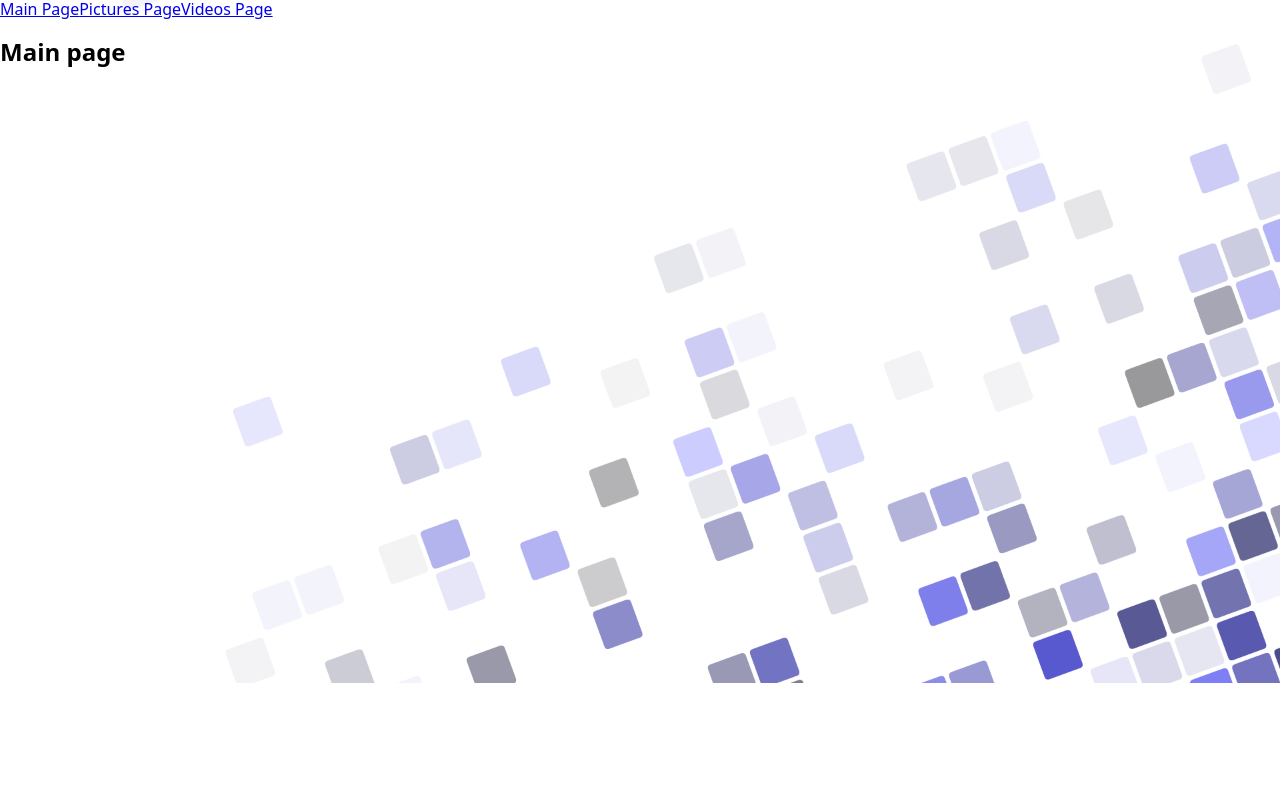
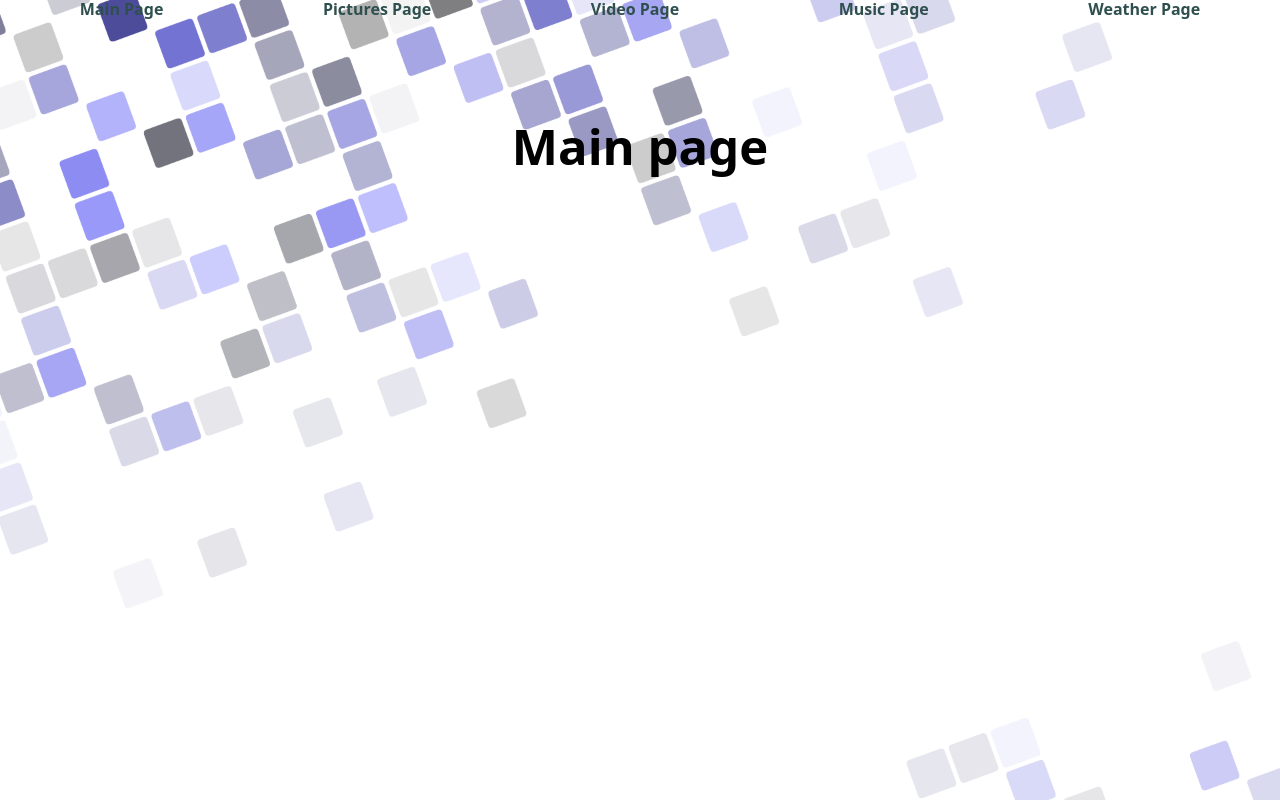
Before and after one commit to Balor1989/single-page-ts, a website built with Parcel: page src/index.html in a window 1280 px wide. Built offline with nearby package versions, Linux system fonts and the light colour scheme.

Commit message:
adds music page and weather page

```diff
--- a/src/main/page-template.ts
+++ b/src/main/page-template.ts
@@ -10,6 +10,7 @@ abstract class Page {
 
     protected createHeaderTitle(text: string) {
         const headerTitle = document.createElement("h1");
+        headerTitle.classList.add('hero-title')
         headerTitle.innerText = text;
         return headerTitle;
     }
--- a/src/pages/app.ts
+++ b/src/pages/app.ts
@@ -1,14 +1,18 @@
 import Page from '../main/page-template';
 import MainPage from './main';
 import PicturesPage from './pictures';
-import VideosPage from './videos';
+import MusicPage from './music';
+import VideoPage from './video';
+import WeatherPage from './weather';
 import Header from './header';
 import ErrorPage from './error';
 
 const enum PageNames {
     MainPage = 'main-page',
     PicturesPage = 'pictures-page',
-    VideosPage = 'videos-page'
+    VideoPage = 'video-page',
+    MusicPage = 'music-page',
+    WeatherPage = 'weather-page'
 };
 
 class App {
@@ -32,8 +36,14 @@ class App {
             case PageNames.PicturesPage:
                 page = new PicturesPage(idPage)
                 break
-            case PageNames.VideosPage:
-                page = new VideosPage(idPage)
+            case PageNames.MusicPage:
+                page = new MusicPage(idPage)
+                break
+            case PageNames.WeatherPage:
+                page = new WeatherPage(idPage)
+                break
+            case PageNames.VideoPage:
+                page = new VideoPage(idPage)
                 break
             default:
                 page = new ErrorPage(idPage, '404');
--- a/src/pages/header.ts
+++ b/src/pages/header.ts
@@ -10,8 +10,16 @@ const Buttons = [
     text: 'Pictures Page'
   },
   {
-    id: 'videos-page',
-    text: 'Videos Page'
+    id: 'video-page',
+    text: 'Video Page'
+    },
+  {
+    id: 'music-page',
+    text: 'Music Page'
+  },
+  {
+    id: 'weather-page',
+    text: 'Weather Page'
   }
 ];
 
--- /dev/null
+++ b/src/pages/music.ts
@@ -0,0 +1,17 @@
+import Page from "../main/page-template";
+
+class MusicPage extends Page {
+    static TextObject = {
+        MainTitle: "Music Page",
+    };
+
+    constructor(id: string) {
+        super(id);
+    }
+    render() {
+        const title = this.createHeaderTitle(MusicPage.TextObject.MainTitle)
+        this.container.append(title);
+        return this.container;
+    }
+}
+export default MusicPage;
--- a/src/pages/videos.ts
+++ b/src/pages/video.ts
@@ -1,8 +1,8 @@
 import Page from "../main/page-template";
 
-class VideosPage extends Page {
+class VideoPage extends Page {
     static TextObject = {
-        MainTitle: "Videos Page",
+        MainTitle: "Video Page",
     };
 
     constructor(id: string) {
@@ -11,9 +11,9 @@ class VideosPage extends Page {
     }
 
     render() {
-        const title = this.createHeaderTitle(VideosPage.TextObject.MainTitle);
+        const title = this.createHeaderTitle(VideoPage.TextObject.MainTitle);
         this.container.append(title);
         return this.container;
     }
 }
-export default VideosPage;
+export default VideoPage;
--- /dev/null
+++ b/src/pages/weather.ts
@@ -0,0 +1,17 @@
+import Page from "../main/page-template";
+
+class WeatherPage extends Page {
+    static TextObject = {
+        MainTitle: "Weather Page",
+    };
+
+    constructor(id: string) {
+        super(id);
+    }
+    render() {
+        const title = this.createHeaderTitle(WeatherPage.TextObject.MainTitle)
+        this.container.append(title)
+        return this.container;
+    }
+}
+export default WeatherPage;
--- a/src/sass/main.scss
+++ b/src/sass/main.scss
@@ -1,6 +1,21 @@
 body {
   background-image: url(../images/square-2721757.png);
-  background-repeat: no-repeat;
   background-size: cover;
-  background-position: center;
+  background-position: top;
 }
+div {
+  display: flex;
+  justify-content: space-around;
+}
+a {
+  text-decoration: none;
+  color: darkslategrey;
+  font-weight: 700;
+}
+.hero-title {
+  font-size: 49px;
+  font-weight: 900;
+  margin: 0;
+  padding-top: 100px;
+  text-align: center;
+}
```
